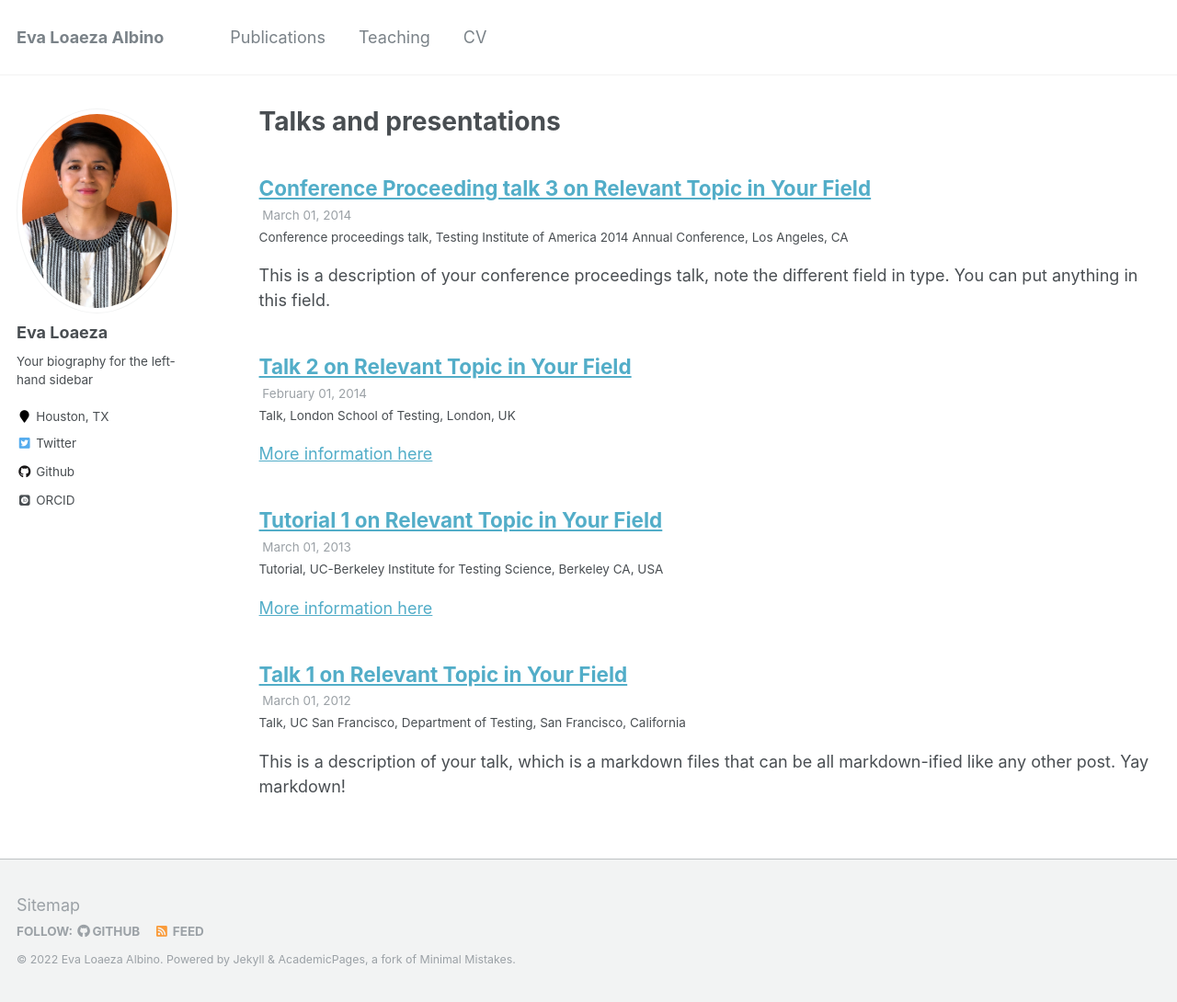
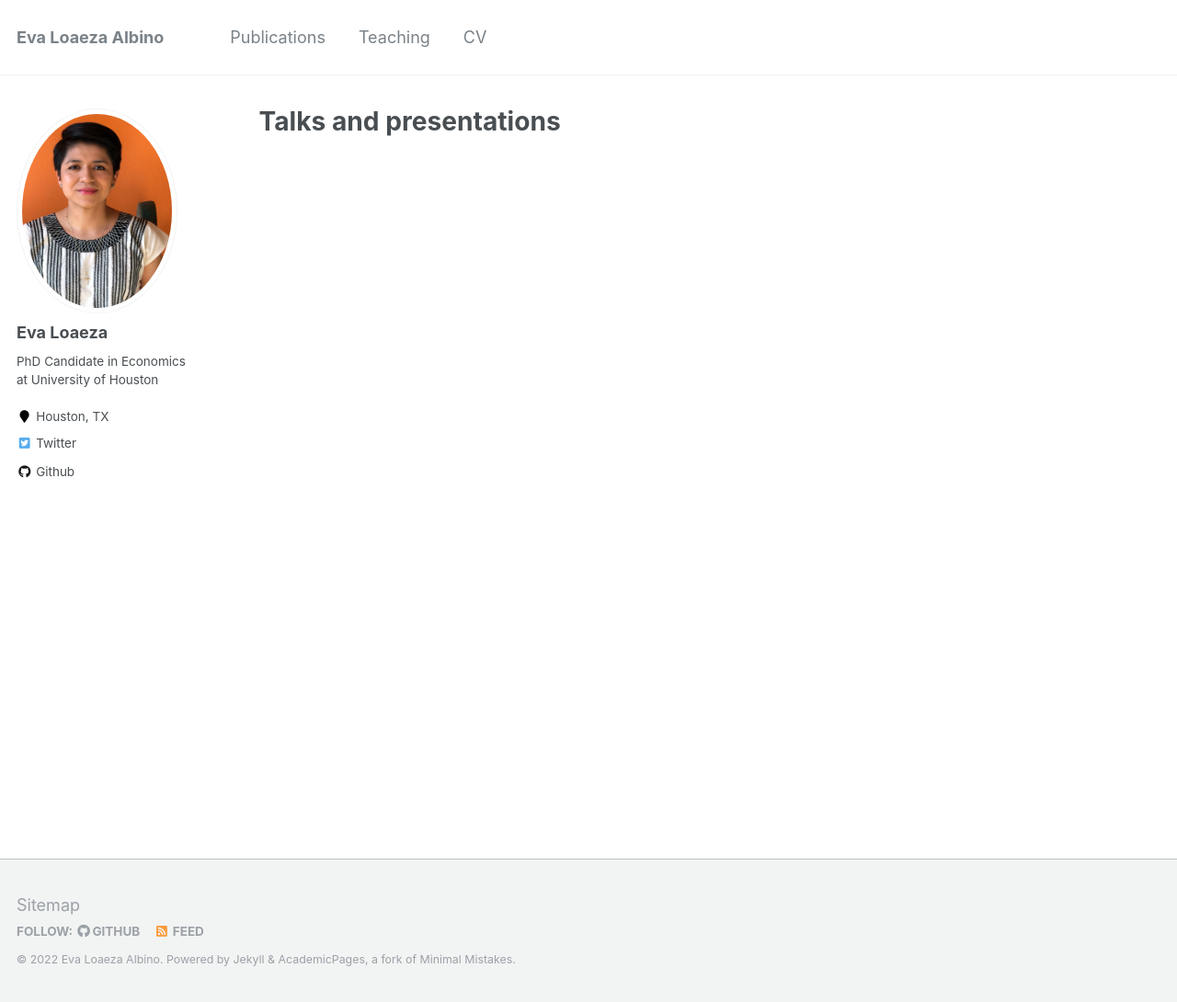
Before and after one commit to evaloaeza/evaloaeza.github.io, a Jekyll site: the page built from _pages/talks.html, in a window 1280 px wide and 1090 px high. Shown: the whole window at 92% size. Built offline with Jekyll 4.4.1, drawn with Linux system fonts in a browser that asks for light colours; some web fonts are replaced.

Commit message:
Update _config.yml

```diff
--- a/_config.yml
+++ b/_config.yml
@@ -10,7 +10,7 @@ locale                   : "en-US"
 title                    : "Eva Loaeza Albino"
 title_separator          : "-"
 name                     : &name "Eva Loaeza Albino"
-description              : &description "PhD Candidate at University of Houston"
+description              : &description "PhD Candidate in Economics at University of Houston"
 url                      : https://evaloaeza.github.io # the base hostname & protocol for your site e.g. "https://mmistakes.github.io"
 baseurl                  : "" # the subpath of your site, e.g. "/blog"
 repository               : "evaloaeza.github.io"
@@ -82,7 +82,7 @@ analytics:
 author:
   name             : "Eva Loaeza"
   avatar           : "profile.png"
-  bio              : "Your biography for the left-hand sidebar"
+  bio              : "PhD Candidate in Economics at University of Houston"
   location         : "Houston, TX"
   employer         :
   pubmed           :
@@ -103,7 +103,7 @@ author:
   impactstory      : #"https://profiles.impactstory.org/u/xxxx-xxxx-xxxx-xxxx"
   lastfm           :
   linkedin         :
-  orcid            : "http://orcid.org/yourorcidurl"
+  orcid            : #"http://orcid.org/yourorcidurl"
   pinterest        :
   soundcloud       :
   stackoverflow    : # http://stackoverflow.com/users/123456/username
@@ -184,10 +184,6 @@ collections:
   portfolio:
     output: true
     permalink: /:collection/:path/
-  talks:
-    output: true
-    permalink: /:collection/:path/
-
 
 # Defaults
 defaults:
```
